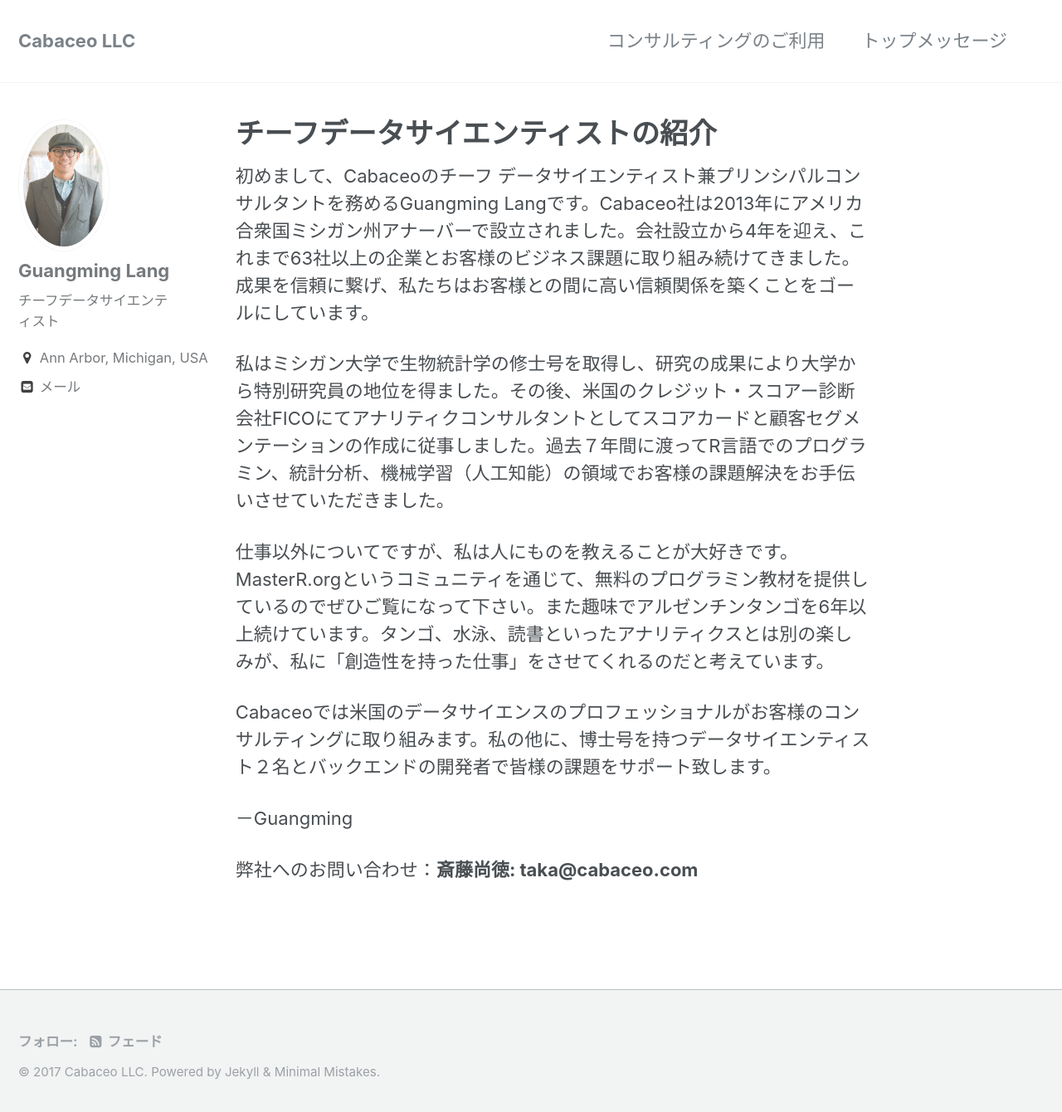
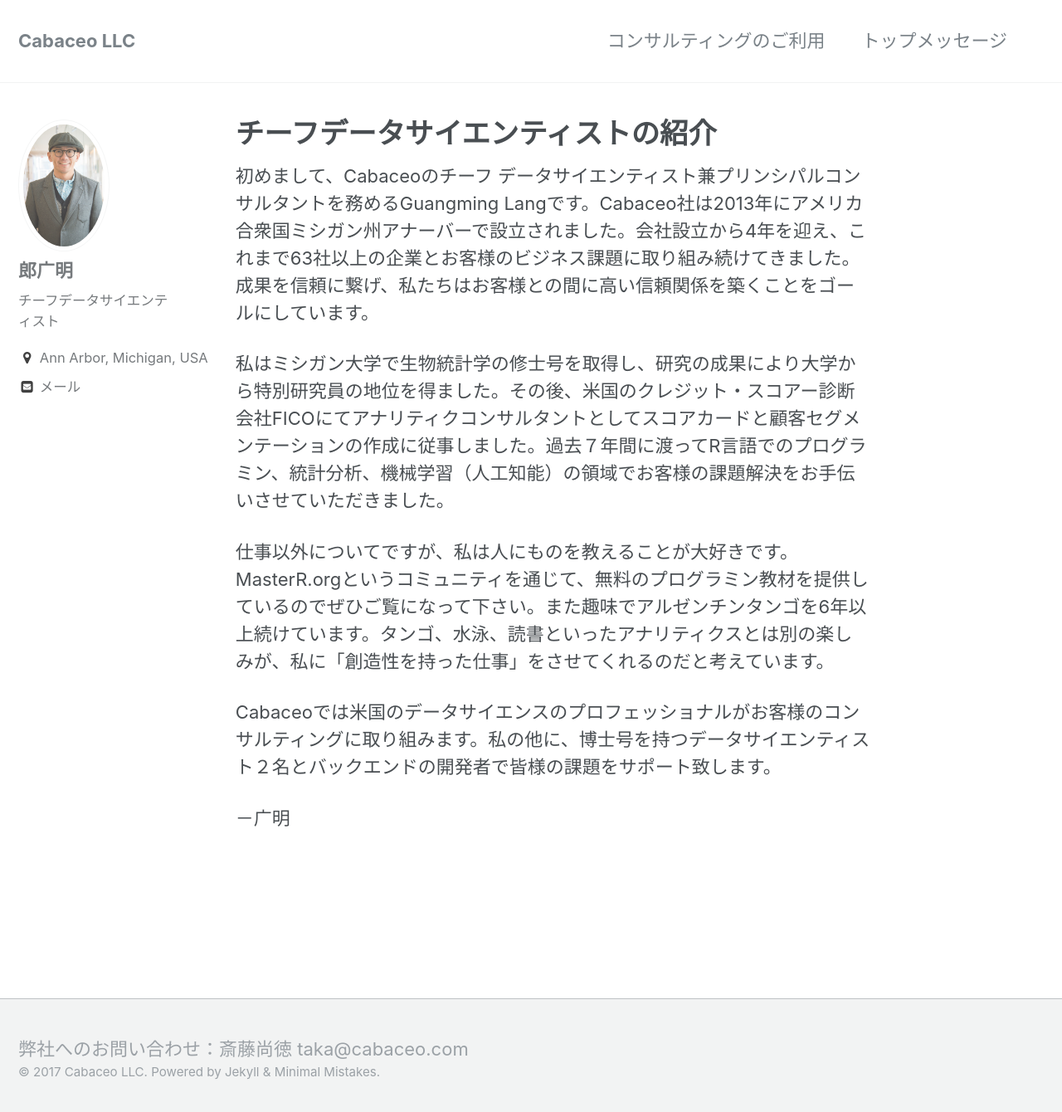
Before and after one commit to cabaceo/cabaceo.jp, a Jekyll site: the page built from _pages/about.md, in a window 1280 px wide and 1348 px high. Shown: the top 1340 px of the window at 83% size. Built offline with Jekyll 4.4.1, drawn with Linux system fonts in a browser that asks for light colours.

```diff
--- a/_config.yml
+++ b/_config.yml
@@ -77,7 +77,7 @@ analytics:
 
 # Site Author
 author:
-  name             : "Guangming Lang"
+  name             : "郎广明"
   avatar           : "/assets/images/bio-gmlang.jpg" # path of avatar image, e.g. "/assets/images/bio-photo.jpg"
   bio              : "チーフデータサイエンティスト"
   location         : "Ann Arbor, Michigan, USA"
--- a/_includes/footer.html
+++ b/_includes/footer.html
@@ -1,3 +1,4 @@
+<!--
 <div class="page__footer-follow">
   <ul class="social-icons">
     {% if site.data.ui-text[site.locale].follow_label %}
--- a/_pages/about.md
+++ b/_pages/about.md
@@ -14,6 +14,4 @@ author_profile: true
 
 Cabaceoでは米国のデータサイエンスのプロフェッショナルがお客様のコンサルティングに取り組みます。私の他に、博士号を持つデータサイエンティスト２名とバックエンドの開発者で皆様の課題をサポート致します。
 
-－Guangming
-
-弊社へのお問い合わせ：**斎藤尚徳: taka@cabaceo.com**
+－广明
```
Also changed, not shown: other parts of _includes/footer.html (+2 -0 lines), 7 other files.
